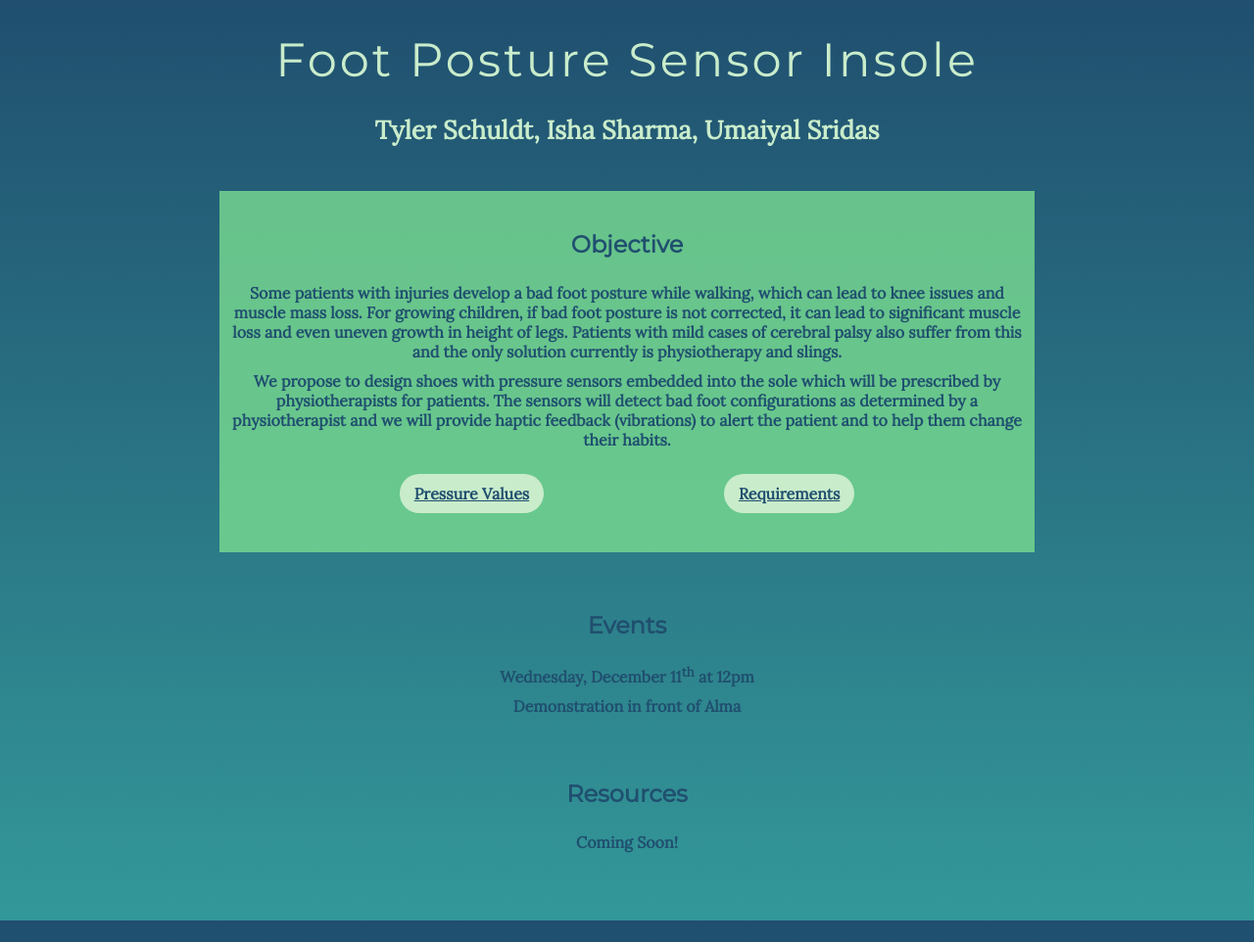
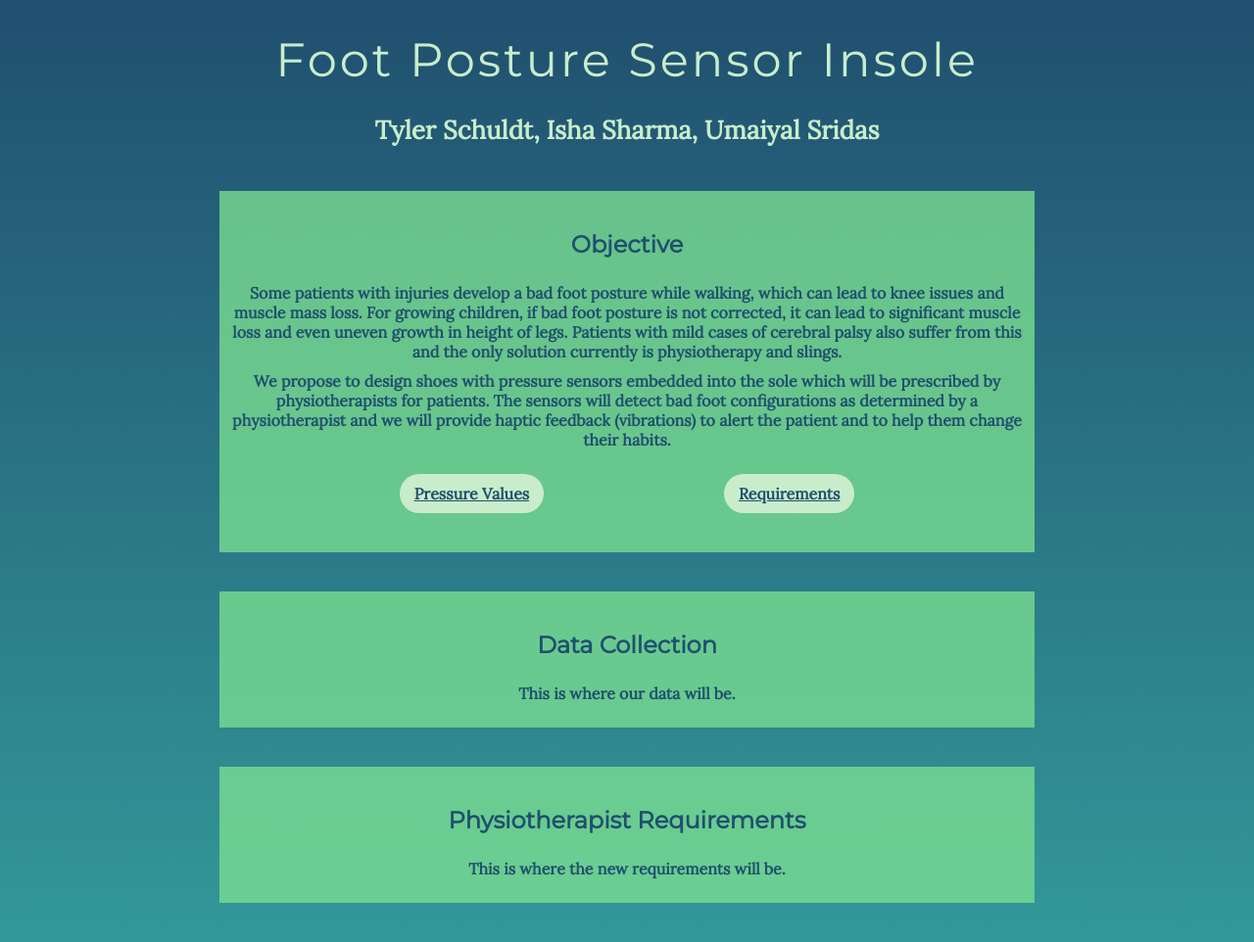
Before and after one commit to usridas/foot-posture-insole.github.io, a Jekyll site: the page built from index.md, in a window 1280 px wide. Shown: the whole page at 98% size. Built offline with Jekyll 4.4.1, drawn with Linux system fonts in a browser that asks for light colours; before the commit the page ends 940 px from its top, so only the background shows below that.

Commit message:
Update home.html

```diff
--- a/_layouts/home.html
+++ b/_layouts/home.html
@@ -14,13 +14,12 @@ layout: default
   </div>
 </div>
 
-<div class="Data Collection">
-  <h2>Events</h2>
-  <p>Wednesday, December 11<sup>th</sup> at 12pm</p>
-  <p>Demonstration in front of Alma</p>
+<div class="data-collection section">
+  <h2>Data Collection</h2>
+  <p>This is where our data will be.</p>
 </div>
 
-<div class="Physiotherapist Requirements">
-  <h2>Resources</h2>
-  <p>Coming Soon!</p>
+<div class="physiotherapist-requirements section">
+  <h2>Physiotherapist Requirements</h2>
+  <p>This is where the new requirements will be.</p>
 </div>
```
